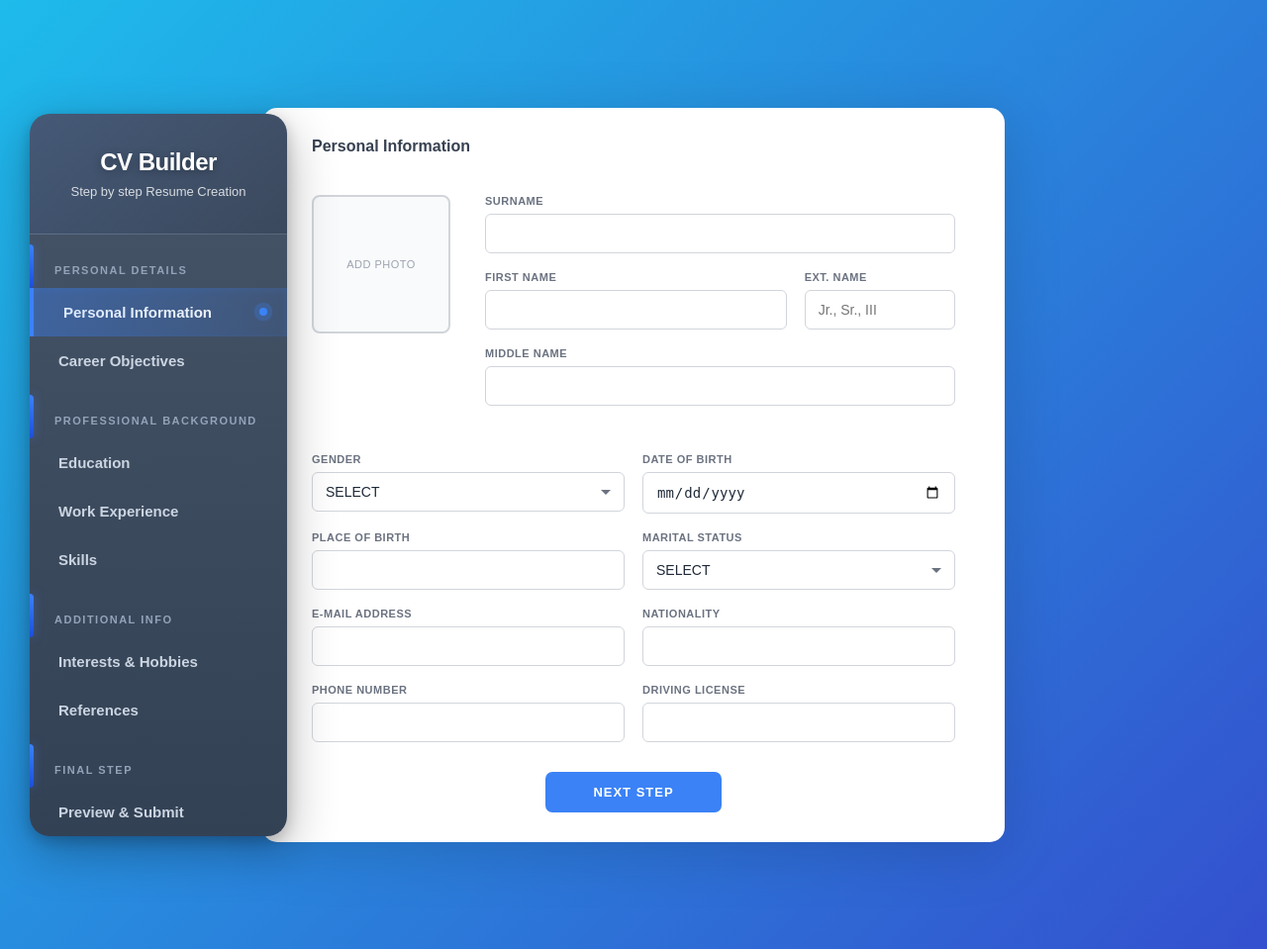
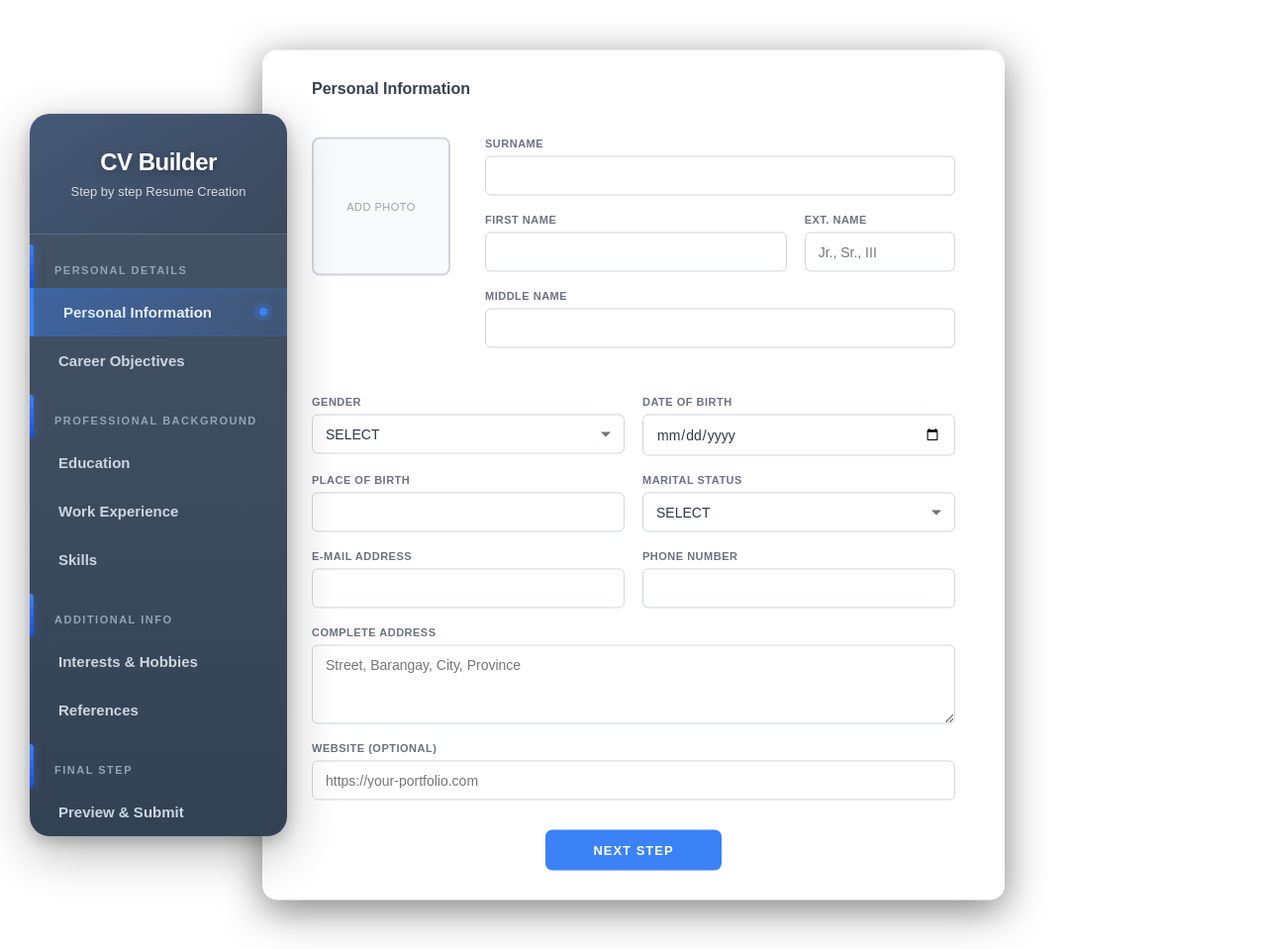
Before and after one commit to Swxounih/IPT-CV-Group-Project, a PHP site: page /personal-information.php in a window 1280 px wide. Shown: the whole page at 99% size. Run offline with PHP 8.4, Linux system fonts and the light colour scheme.

Commit message:
15
fix can detect information if verifying can go now to dashboard

```diff
--- a/personal-information.php
+++ b/personal-information.php
@@ -1,42 +1,77 @@
-Personal info
-
 <?php
 session_start();
 require_once 'config.php';
 
 // Process form submission
 if ($_SERVER['REQUEST_METHOD'] === 'POST') {
-    // Handle file upload
-    $photo_path = '';
+    // Handle file upload with enhanced security validation
+    $photo_path = $_SESSION['resume_data']['personal_info']['photo'] ?? ''; // Keep existing photo if no new upload
+
     if (isset($_FILES['photo']) && $_FILES['photo']['error'] === 0) {
-        $upload_dir = 'uploads/';
+        // Security: Validate file type
+        $allowed_types = ['image/jpeg', 'image/png', 'image/gif', 'image/webp'];
+        $allowed_extensions = ['jpg', 'jpeg', 'png', 'gif', 'webp'];
+        $file_type = $_FILES['photo']['type'];
+        $file_extension = strtolower(pathinfo($_FILES['photo']['name'], PATHINFO_EXTENSION));
+
+        // Security: Validate file size (max 5MB)
+        $max_size = 5 * 1024 * 1024; // 5MB in bytes
+
+        // Security: Validate actual file content
+        $image_info = getimagesize($_FILES['photo']['tmp_name']);
+
+        if (in_array($file_type, $allowed_types) &&
+            in_array($file_extension, $allowed_extensions) &&
+            $_FILES['photo']['size'] <= $max_size &&
+            $image_info !== false) {
+
+            $upload_dir = 'uploads/photos/';
             if (!file_exists($upload_dir)) {
-            mkdir($upload_dir, 0777, true);
-        }
-        $file_extension = pathinfo($_FILES['photo']['name'], PATHINFO_EXTENSION);
-        $photo_path = $upload_dir . uniqid() . '.' . $file_extension;
-        move_uploaded_file($_FILES['photo']['tmp_name'], $photo_path);
+                mkdir($upload_dir, 0755, true); // More secure permissions
             }
 
+            // Delete old photo if exists
+            if (!empty($photo_path) && file_exists($photo_path)) {
+                unlink($photo_path);
+            }
+
+            // Generate unique filename
+            $photo_path = $upload_dir . uniqid('photo_', true) . '.' . $file_extension;
+            move_uploaded_file($_FILES['photo']['tmp_name'], $photo_path);
+        } else {
+            echo "<script>alert('Invalid file. Please upload a valid image (JPG, PNG, GIF, WEBP) under 5MB.');</script>";
+        }
+    }
+
+    // Validate and sanitize inputs
+    $given_name = trim($_POST['given_name'] ?? '');
+    $surname = trim($_POST['surname'] ?? '');
+    $email = filter_var($_POST['email'] ?? '', FILTER_VALIDATE_EMAIL);
+    $phone = preg_replace('/[^0-9+\-() ]/', '', $_POST['phone'] ?? '');
+
+    if (empty($given_name) || empty($surname) || !$email) {
+        echo "<script>alert('Please fill in all required fields correctly.');</script>";
+    } else {
         // Store in SESSION (not database yet!)
         $_SESSION['resume_data']['personal_info'] = array(
             'photo' => $photo_path,
-        'given_name' => $_POST['given_name'] ?? '',
-        'middle_name' => $_POST['middle_name'] ?? '',
-        'surname' => $_POST['surname'] ?? '',
-        'extension' => $_POST['extension'] ?? '',
+            'given_name' => $given_name,
+            'middle_name' => trim($_POST['middle_name'] ?? ''),
+            'surname' => $surname,
+            'extension' => trim($_POST['extension'] ?? ''),
             'gender' => $_POST['gender'] ?? '',
             'birthdate' => $_POST['birthdate'] ?? '',
-        'birthplace' => $_POST['birthplace'] ?? '',
+            'birthplace' => trim($_POST['birthplace'] ?? ''),
             'civil_status' => $_POST['civil_status'] ?? '',
-        'email' => $_POST['email'] ?? '',
-        'phone' => $_POST['phone'] ?? '',
-        'nationality' => $_POST['nationality'] ?? '',
-        'driving_license' => $_POST['driving_license'] ?? ''
+            'email' => $email,
+            'phone' => $phone,
+            'address' => trim($_POST['address'] ?? ''),
+            'website' => filter_var($_POST['website'] ?? '', FILTER_VALIDATE_URL) ?: ''
         );
 
         header('Location: career-objectives.php');
         exit();
+    }
 }
 
 // Get existing data from session
@@ -59,7 +94,7 @@ $data = $_SESSION['resume_data']['personal_info'] ?? array();
 
         body {
             font-family: Arial, sans-serif;
-            background: linear-gradient(135deg, #1ebbeb 0%, #3450ce 100%);
+            background: #ffffff;
             min-height: 100vh;
             display: flex;
             align-items: center;
@@ -83,8 +118,9 @@ $data = $_SESSION['resume_data']['personal_info'] ?? array();
             background: #ffffff;
             padding: 30px 50px;
             border-radius: 15px;
-            box-shadow:0 10px 60px rgba(0,0,0,0.15);
-            min-height: 650px;
+            box-shadow: 0 10px 40px rgba(0,0,0,0.5);
+            max-height: calc(100vh - 100px);
+            overflow-y: auto;
         }
 
         .photo-section {
@@ -195,18 +231,23 @@ $data = $_SESSION['resume_data']['personal_info'] ?? array();
             font-weight: 600;
         }
 
-        input, select {
+        input, select, textarea {
             width: 100%;
             padding: 11px 13px;
             border: 1px solid #d1d5db;
             border-radius: 6px;
             font-size: 14px;
             background: white;
-            color: #1f2937;
-            transition: all 0.2s ease;
+            color: #2d3748;
+            font-family: Arial, sans-serif;
         }
 
-        input:focus, select:focus {
+        textarea {
+            resize: vertical;
+            min-height: 80px;
+        }
+
+        input:focus, select:focus, textarea:focus {
             outline: none;
             border-color: #3b82f6;
             box-shadow: 0 0 0 3px rgba(59, 130, 246, 0.1);
@@ -283,6 +324,10 @@ $data = $_SESSION['resume_data']['personal_info'] ?? array();
             .form-row.two-cols,
             .form-row.name-cols {
                 grid-template-columns: 1fr;
+            }
+
+            .form-container {
+                padding: 30px 25px;
             }
         }
     </style>
@@ -373,19 +418,22 @@ $data = $_SESSION['resume_data']['personal_info'] ?? array();
                         <input type="email" id="email" name="email" value="<?php echo htmlspecialchars($data['email'] ?? ''); ?>" required>
                     </div>
                     <div class="form-group">
-                        <label for="nationality">Nationality</label>
-                        <input type="text" id="nationality" name="nationality" value="<?php echo htmlspecialchars($data['nationality'] ?? ''); ?>">
+                        <label for="phone">Phone Number</label>
+                        <input type="tel" id="phone" name="phone" value="<?php echo htmlspecialchars($data['phone'] ?? ''); ?>" required>
                     </div>
                 </div>
 
-                <div class="form-row two-cols">
+                <div class="form-row">
                     <div class="form-group">
-                        <label for="phone">Phone Number</label>
-                        <input type="tel" id="phone" name="phone" value="<?php echo htmlspecialchars($data['phone'] ?? ''); ?>" required>
+                        <label for="address">Complete Address</label>
+                        <textarea id="address" name="address" rows="2" placeholder="Street, Barangay, City, Province"><?php echo htmlspecialchars($data['address'] ?? ''); ?></textarea>
                     </div>
+                </div>
+
+                <div class="form-row">
                     <div class="form-group">
-                        <label for="driving_license">Driving License</label>
-                        <input type="text" id="driving_license" name="driving_license" value="<?php echo htmlspecialchars($data['driving_license'] ?? ''); ?>">
+                        <label for="website">Website (Optional)</label>
+                        <input type="url" id="website" name="website" value="<?php echo htmlspecialchars($data['website'] ?? ''); ?>" placeholder="https://your-portfolio.com">
                     </div>
                 </div>
 
@@ -418,6 +466,36 @@ $data = $_SESSION['resume_data']['personal_info'] ?? array();
         if (previewImage.src && previewImage.src !== window.location.href) {
             photoPreview.classList.add('has-image');
         }
+
+        // Auto-save functionality
+        const form = document.querySelector('form');
+        const inputs = form.querySelectorAll('input, select, textarea');
+
+        inputs.forEach(input => {
+            input.addEventListener('change', function() {
+                // Save to localStorage as backup
+                const formData = new FormData(form);
+                const data = {};
+                formData.forEach((value, key) => {
+                    data[key] = value;
+                });
+                localStorage.setItem('cv_draft_personal_info', JSON.stringify(data));
+            });
+        });
+
+        // Load draft on page load if exists
+        window.addEventListener('load', function() {
+            const draft = localStorage.getItem('cv_draft_personal_info');
+            if (draft && confirm('Would you like to restore your previous draft?')) {
+                const data = JSON.parse(draft);
+                Object.keys(data).forEach(key => {
+                    const input = form.querySelector([name="${key}"]);
+                    if (input && input.type !== 'file') {
+                        input.value = data[key];
+                    }
+                });
+            }
+        });
     </script>
 </body>
 </html>
--- a/verify-birthdate.php
+++ b/verify-birthdate.php
@@ -12,7 +12,7 @@ if ($resume_id <= 0) {
 
 // Get the birthdate for this resume
 $conn = getDBConnection();
-$sql = "SELECT given_name, surname, birthdate FROM personal_information WHERE id = ?";
+$sql = "SELECT given_name, surname, birthdate, user_id FROM personal_information WHERE id = ?";
 $stmt = $conn->prepare($sql);
 $stmt->bind_param("i", $resume_id);
 $stmt->execute();
@@ -35,8 +35,8 @@ if ($_SERVER['REQUEST_METHOD'] === 'POST') {
     $entered_birthdate = $_POST['birthdate'] ?? '';
 
     if ($entered_birthdate === $user_data['birthdate']) {
-        // Verification successful
-        $_SESSION['verified_user_id'] = $resume_id;
+        // Verification successful - use user_id (email) from database, not resume_id
+        $_SESSION['verified_user_id'] = $user_data['user_id'];
         $_SESSION['user_name'] = $user_data['given_name'] . ' ' . $user_data['surname'];
         header('Location: dashboard.php');
         exit();
```
Lines whose indentation alone changed are shown as unchanged.
